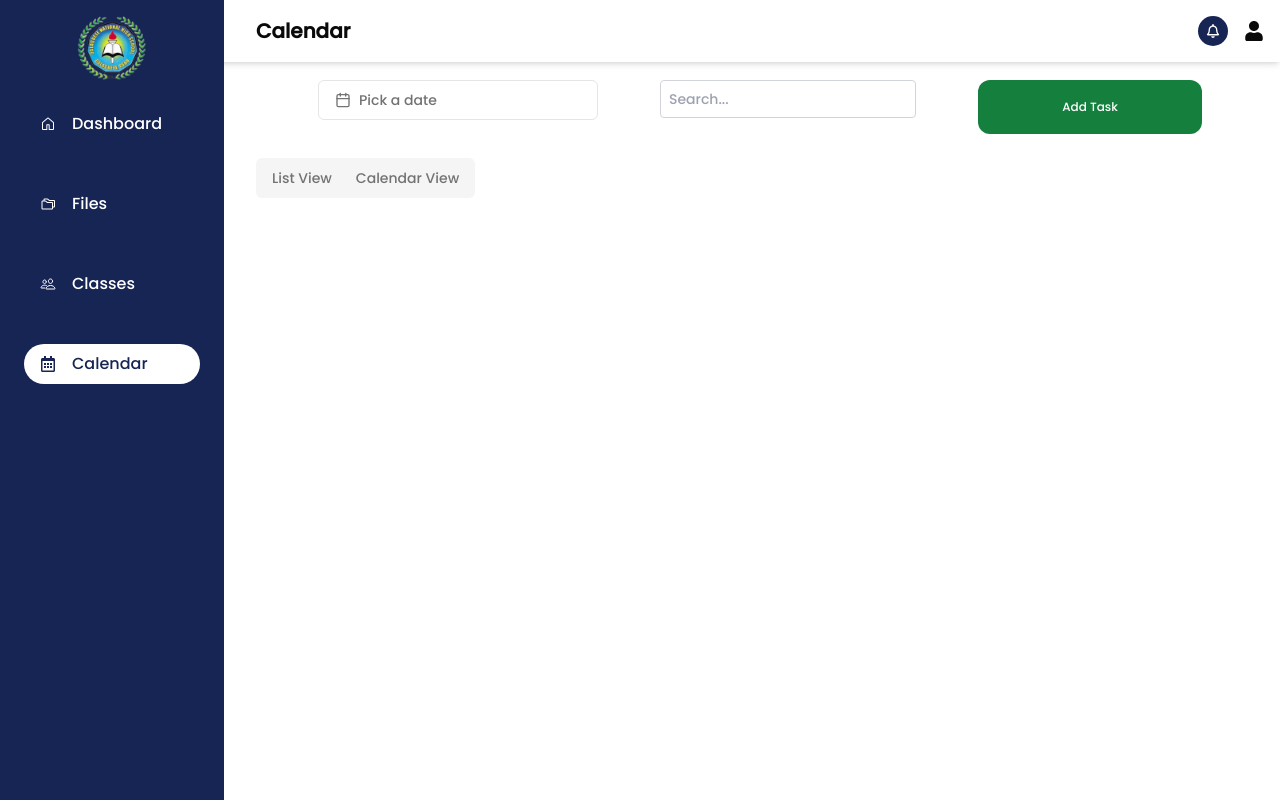
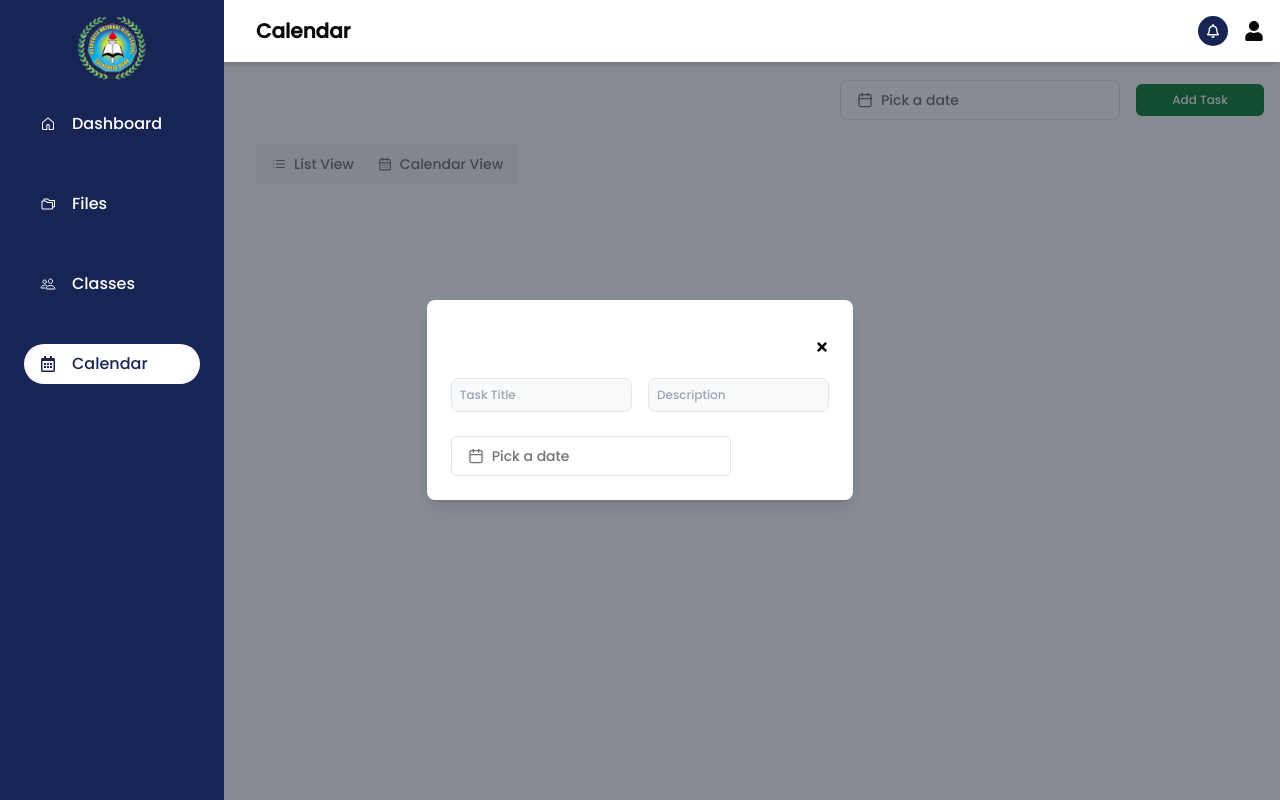
Before and after one commit to tintinmae/Capstone_Project_Academic_Haven, a Next.js app in the folder front-end/: page /calendar in a window 1280 px wide. Both pictures are taken after a click on the button "Add Task". Built offline with nearby package versions, Linux system fonts and the light colour scheme.

Commit message:
tasks not yet done

```diff
--- a/front-end/components/tasks/TasksComponent.tsx
+++ b/front-end/components/tasks/TasksComponent.tsx
@@ -2,30 +2,49 @@
 import React, { useState } from "react";
 import { Tabs, TabsContent, TabsList, TabsTrigger } from "../ui/tabs";
 import { format } from "date-fns";
-import { Calendar as CalendarIcon } from "lucide-react";
-
+import { CalendarDays, Calendar as CalendarIcon, List } from "lucide-react";
 import { cn } from "@/lib/utils";
 import { Button } from "@/components/ui/button";
-import Buttons from "../Buttons/Button";
-
 import { Calendar } from "@/components/ui/calendar";
 import {
   Popover,
   PopoverContent,
   PopoverTrigger,
 } from "@/components/ui/popover";
-import SearchBar from "../searchbar/SearchBar";
+import Modal from "../modals/Modal";
+import { FaTimes } from "react-icons/fa";
+
+interface TaskProps {
+  title: string;
+  description: string;
+  isDone: boolean;
+  date: Date;
+}
 
 const TasksComponent = () => {
   const [date, setDate] = useState<Date>();
-  const [searchTerm, setSearchTerm] = useState("");
+  const [isOpen, setIsOpen] = useState(false);
+  const [tasks, setTasks] = useState<string[]>([]);
+  const [taskInput, setTaskInput] = useState<string>("");
 
-  const handleSearch = (event: React.ChangeEvent<HTMLInputElement>) => {
-    setSearchTerm(event.target.value);
+  const handleOpenModal = () => {
+    setIsOpen(!isOpen);
   };
+
+  const handleClose = () => {
+    setIsOpen(false);
+  };
+
+  const handleAddTask = () => {
+    if (taskInput.trim()) {
+      setTasks([...tasks, taskInput]);
+      setTaskInput("");
+    }
+  };
+
   return (
     <div className="flex flex-col gap-6">
-      <div className="flex flex-row justify-evenly">
+      <div className="flex justify-end items-center gap-4">
         <Popover>
           <PopoverTrigger asChild>
             <Button
@@ -48,27 +67,81 @@ const TasksComponent = () => {
             />
           </PopoverContent>
         </Popover>
-
-        <SearchBar onSearch={handleSearch} searchTerm={searchTerm} />
-
-        <button className="bg-green-700 text-white text-xs px-4 w-56 rounded-xl">
-          Add Task
-        </button>
+        <div>
+          <button
+            className="bg-green-700 text-white text-xs p-2 w-32 rounded-md hover:bg-green-900"
+            onClick={handleOpenModal}
+          >
+            Add Task
+          </button>
+        </div>
       </div>
       <div className="flex w-full flex-col">
         <Tabs defaultValue="tasks" className="w-[400px]">
           <TabsList>
-            <TabsTrigger value="list-view">List View</TabsTrigger>
-            <TabsTrigger value="calendar-view">Calendar View</TabsTrigger>
+            <TabsTrigger value="list-view" className="flex gap-2">
+              <List size={14} /> List View
+            </TabsTrigger>
+            <TabsTrigger value="calendar-view" className="flex gap-2">
+              <CalendarDays size={14} /> Calendar View
+            </TabsTrigger>
           </TabsList>
           <TabsContent value="list-view">
-            Make changes to your account here.
+            {tasks.map((task, index) => (
+              <input key={index} type="checkbox">
+                {task}
+              </input>
+            ))}
           </TabsContent>
           <TabsContent value="calendar-view">
             Change your password here.
           </TabsContent>
         </Tabs>
       </div>
+
+      <Modal show={isOpen} onClose={handleClose}>
+        <div className="flex flex-col gap-6 ">
+          <div onClick={handleClose} className="self-end">
+            <FaTimes />
+          </div>
+          <div className="flex gap-4">
+            <input
+              type="text"
+              placeholder="Task Title"
+              className="border p-2 text-xs w-full bg-gray-50 rounded-lg"
+            />
+            <input
+              type="text"
+              placeholder="Description"
+              className="border p-2 text-xs w-full bg-gray-50 rounded-lg"
+            />
+          </div>
+          <div>
+            <Popover>
+              <PopoverTrigger asChild>
+                <Button
+                  variant={"outline"}
+                  className={cn(
+                    "w-[280px] justify-start text-left font-normal",
+                    !date && "text-muted-foreground"
+                  )}
+                >
+                  <CalendarIcon className="mr-2 h-4 w-4" />
+                  {date ? format(date, "PPP") : <span>Pick a date</span>}
+                </Button>
+              </PopoverTrigger>
+              <PopoverContent className="w-auto p-0">
+                <Calendar
+                  mode="single"
+                  selected={date}
+                  onSelect={setDate}
+                  initialFocus
+                />
+              </PopoverContent>
+            </Popover>
+          </div>
+        </div>
+      </Modal>
     </div>
   );
 };
--- a/front-end/components/ui/tabs.tsx
+++ b/front-end/components/ui/tabs.tsx
@@ -1,11 +1,11 @@
-"use client"
+"use client";
 
-import * as React from "react"
-import * as TabsPrimitive from "@radix-ui/react-tabs"
+import * as React from "react";
+import * as TabsPrimitive from "@radix-ui/react-tabs";
 
-import { cn } from "@/lib/utils"
+import { cn } from "@/lib/utils";
 
-const Tabs = TabsPrimitive.Root
+const Tabs = TabsPrimitive.Root;
 
 const TabsList = React.forwardRef<
   React.ElementRef<typeof TabsPrimitive.List>,
@@ -19,8 +19,8 @@ const TabsList = React.forwardRef<
     )}
     {...props}
   />
-))
-TabsList.displayName = TabsPrimitive.List.displayName
+));
+TabsList.displayName = TabsPrimitive.List.displayName;
 
 const TabsTrigger = React.forwardRef<
   React.ElementRef<typeof TabsPrimitive.Trigger>,
@@ -29,13 +29,13 @@ const TabsTrigger = React.forwardRef<
   <TabsPrimitive.Trigger
     ref={ref}
     className={cn(
-      "inline-flex items-center justify-center whitespace-nowrap rounded-sm px-3 py-1.5 text-sm font-medium ring-offset-background transition-all focus-visible:outline-none focus-visible:ring-2 focus-visible:ring-ring focus-visible:ring-offset-2 disabled:pointer-events-none disabled:opacity-50 data-[state=active]:bg-background data-[state=active]:text-foreground data-[state=active]:shadow-sm",
+      "inline-flex items-center justify-center whitespace-nowrap rounded-sm px-3 py-1.5 text-sm font-medium ring-offset-background transition-all focus-visible:outline-none focus-visible:ring-2 focus-visible:ring-ring focus-visible:ring-offset-2 disabled:pointer-events-none disabled:opacity-50 data-[state=active]:bg-blue-900 data-[state=active]:text-white data-[state=active]:shadow-sm",
       className
     )}
     {...props}
   />
-))
-TabsTrigger.displayName = TabsPrimitive.Trigger.displayName
+));
+TabsTrigger.displayName = TabsPrimitive.Trigger.displayName;
 
 const TabsContent = React.forwardRef<
   React.ElementRef<typeof TabsPrimitive.Content>,
@@ -49,7 +49,7 @@ const TabsContent = React.forwardRef<
     )}
     {...props}
   />
-))
-TabsContent.displayName = TabsPrimitive.Content.displayName
+));
+TabsContent.displayName = TabsPrimitive.Content.displayName;
 
-export { Tabs, TabsList, TabsTrigger, TabsContent }
+export { Tabs, TabsList, TabsTrigger, TabsContent };
```
